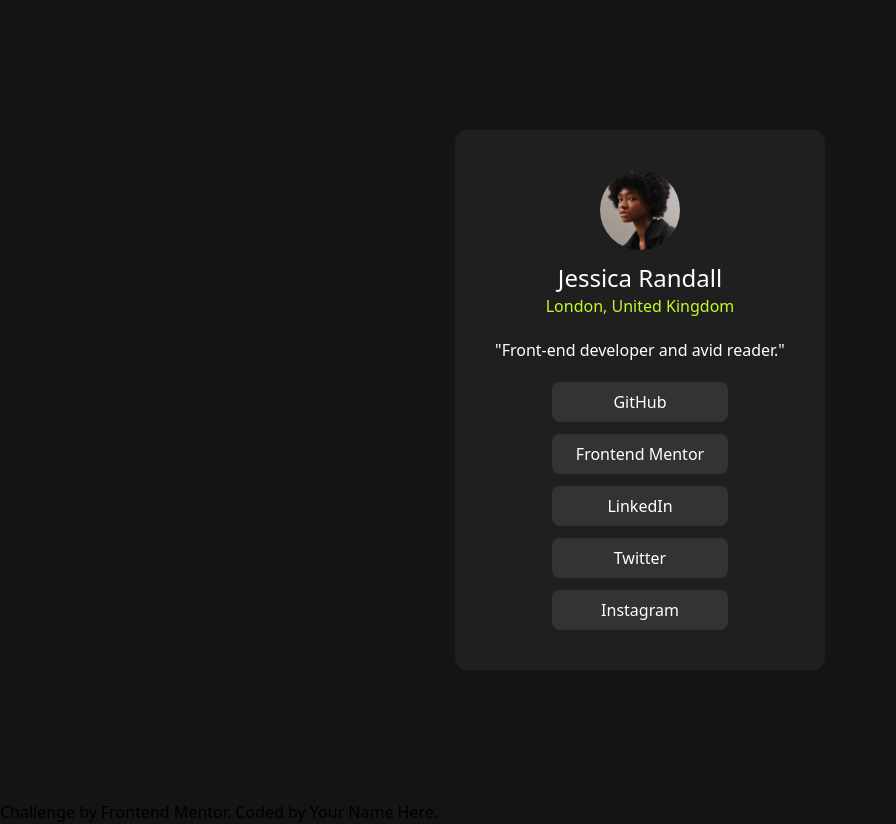
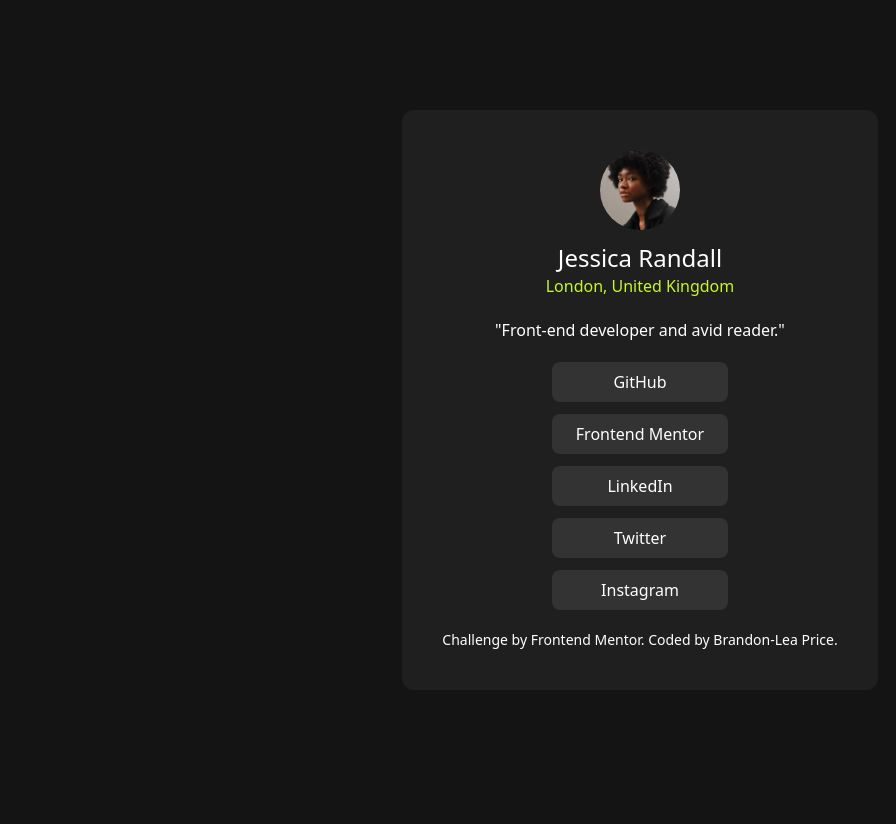
Before and after one commit to brandonlea/social-link.github.io, a plain HTML site: page index.html in a window 1280 px wide. Shown: the whole page, without its empty margins (0-896 px from the left). After the commit the page ends 800 px from the top, so only its background shows below. Drawn offline with nearby package versions, Linux system fonts and the light colour scheme.

Commit message:
added Bottom footer

```diff
--- a/index.html
+++ b/index.html
@@ -44,12 +44,12 @@
       <button class="bg-cGray py-2 px-6 rounded-lg">Twitter</button>
       <button class="bg-cGray py-2 px-6 rounded-lg">Instagram</button>
     </div>
+
+    <div class="text-sm pt-5">
+      Challenge by <a href="https://www.frontendmentor.io?ref=challenge" target="_blank">Frontend Mentor</a>.
+      Coded by <a href="#">Brandon-Lea Price</a>.
+    </div>
   </div>
 </div>
-
-  <div class="attribution">
-    Challenge by <a href="https://www.frontendmentor.io?ref=challenge" target="_blank">Frontend Mentor</a>.
-    Coded by <a href="#">Your Name Here</a>.
-  </div>
 </body>
 </html>
```
